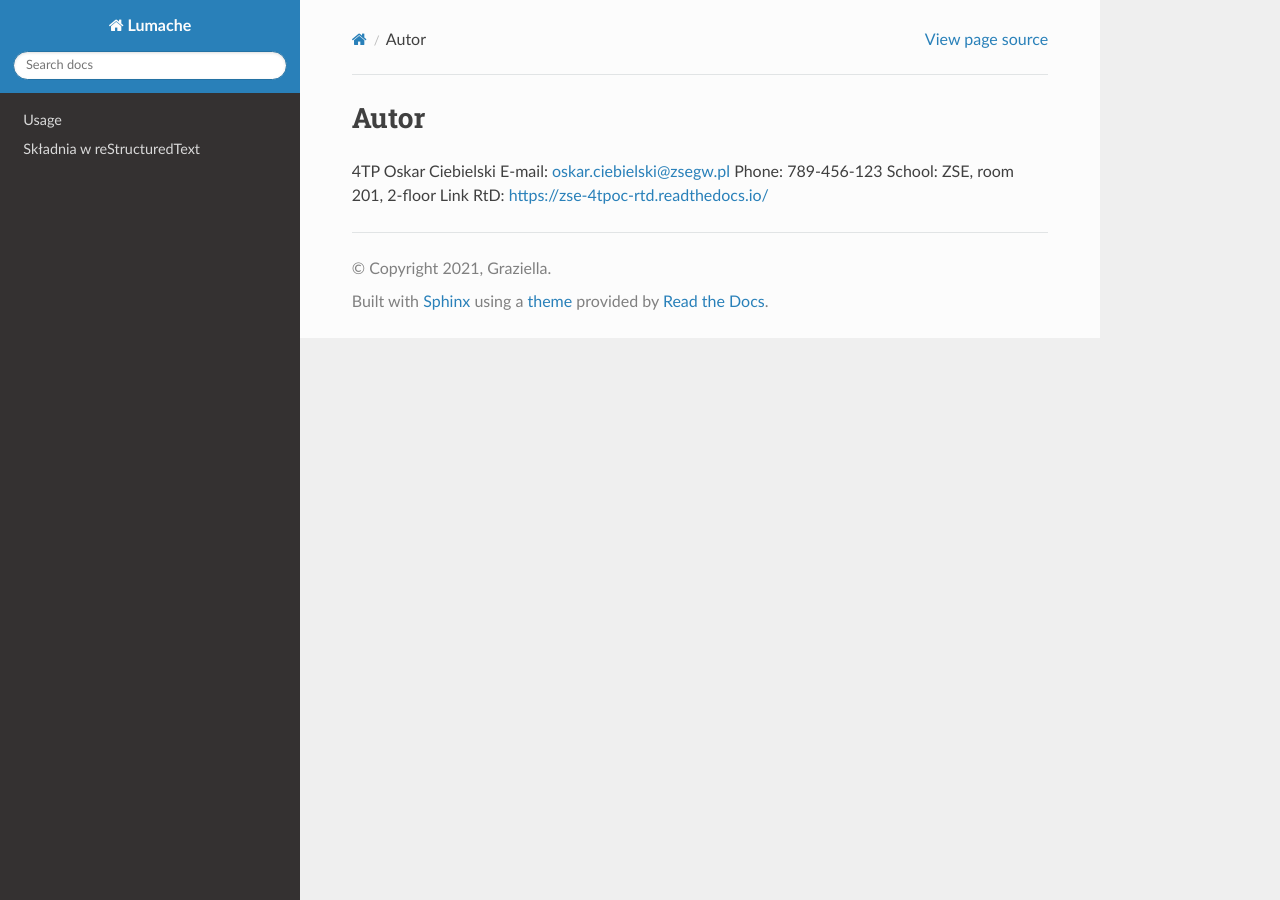
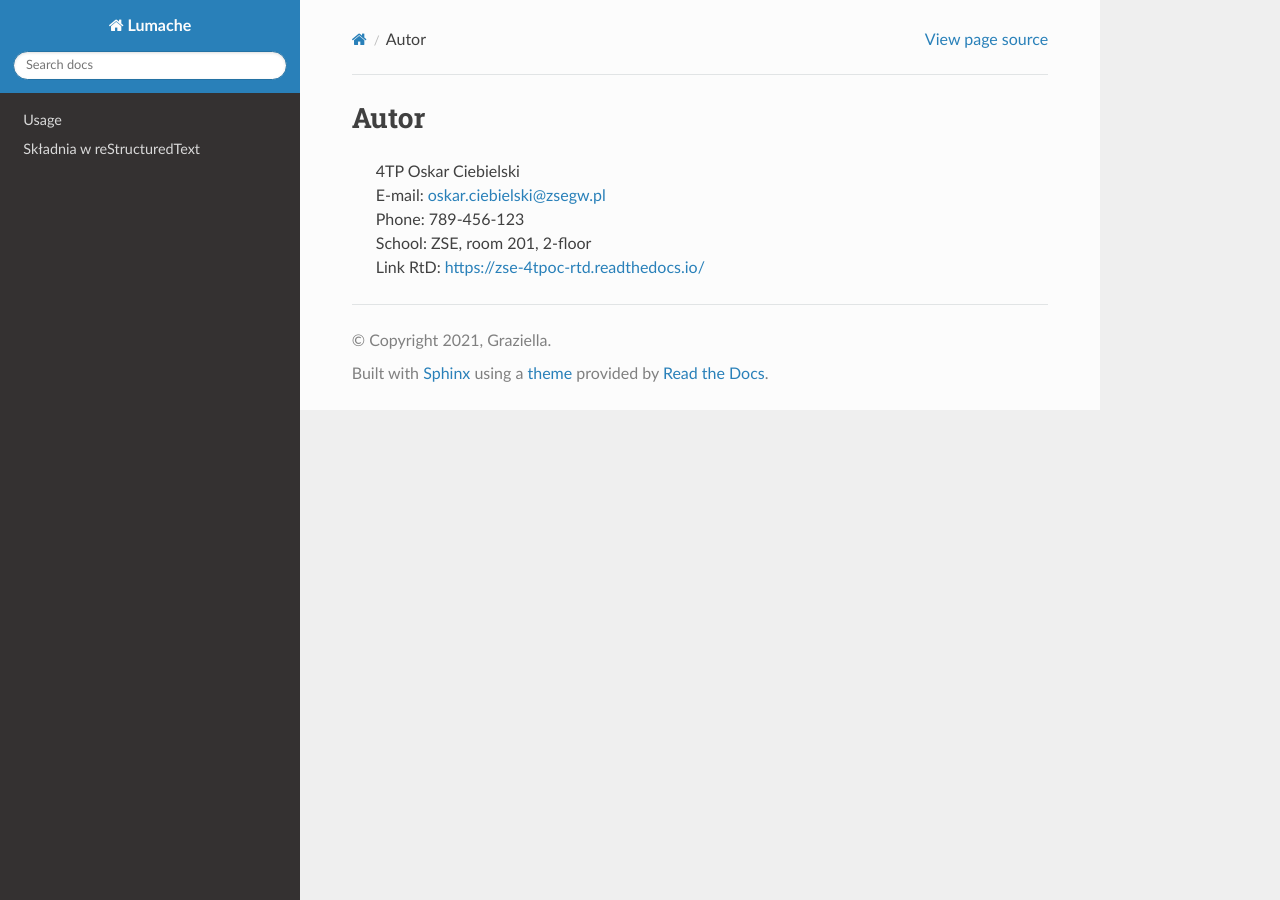
Before and after one commit to OskarCZSE/zse-4tpoc-rtd, a Sphinx documentation site: the page built from docs/source/kontakt.rst, in a window 1280 px wide. Built offline with Sphinx 7.4.7 and the Read the Docs theme 3.1.0, drawn with Linux system fonts in a browser that asks for light colours; pages that are not in the unit, such as notebooks, are missing from menus; part of the change alters nothing that is shown.

```diff
--- a/docs/source/kontakt.rst
+++ b/docs/source/kontakt.rst
@@ -2,8 +2,8 @@
 Autor
 ========================
 
-4TP Oskar Ciebielski
-E-mail: oskar.ciebielski@zsegw.pl
-Phone: 789-456-123
-School: ZSE, room 201, 2-floor
-Link RtD: https://zse-4tpoc-rtd.readthedocs.io/
+ | 4TP Oskar Ciebielski
+ | E-mail: oskar.ciebielski@zsegw.pl
+ | Phone: 789-456-123
+ | School: ZSE, room 201, 2-floor
+ | Link RtD: https://zse-4tpoc-rtd.readthedocs.io/
```
